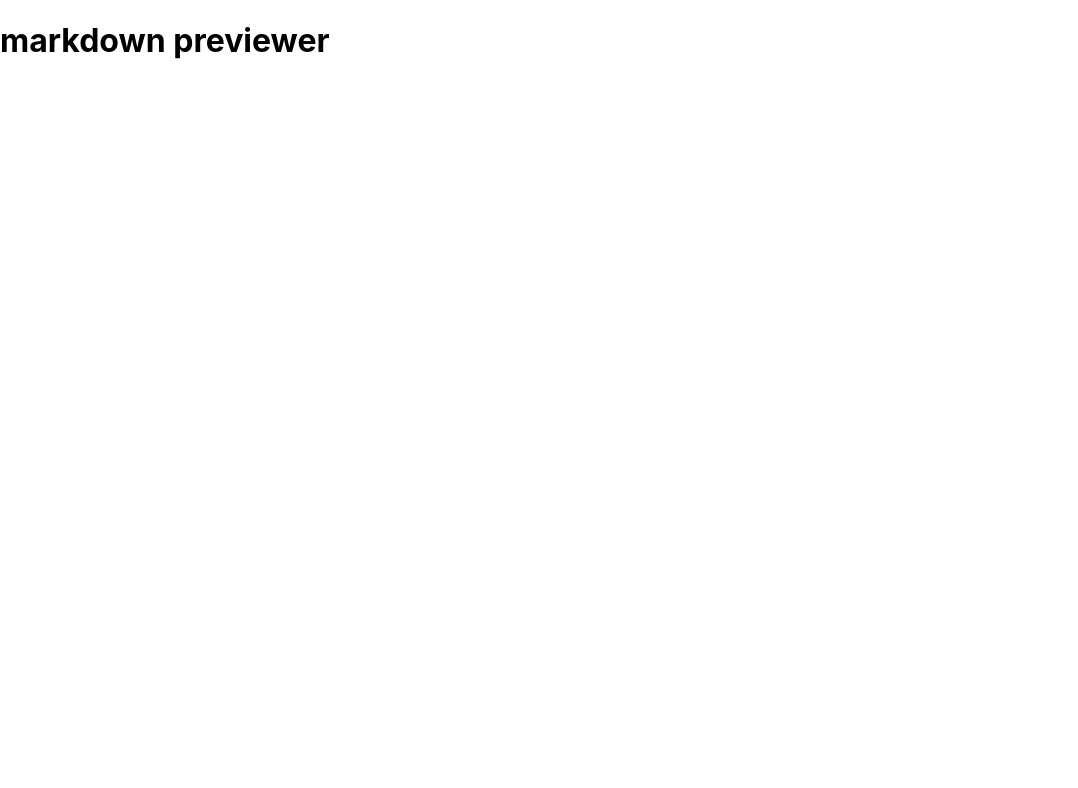
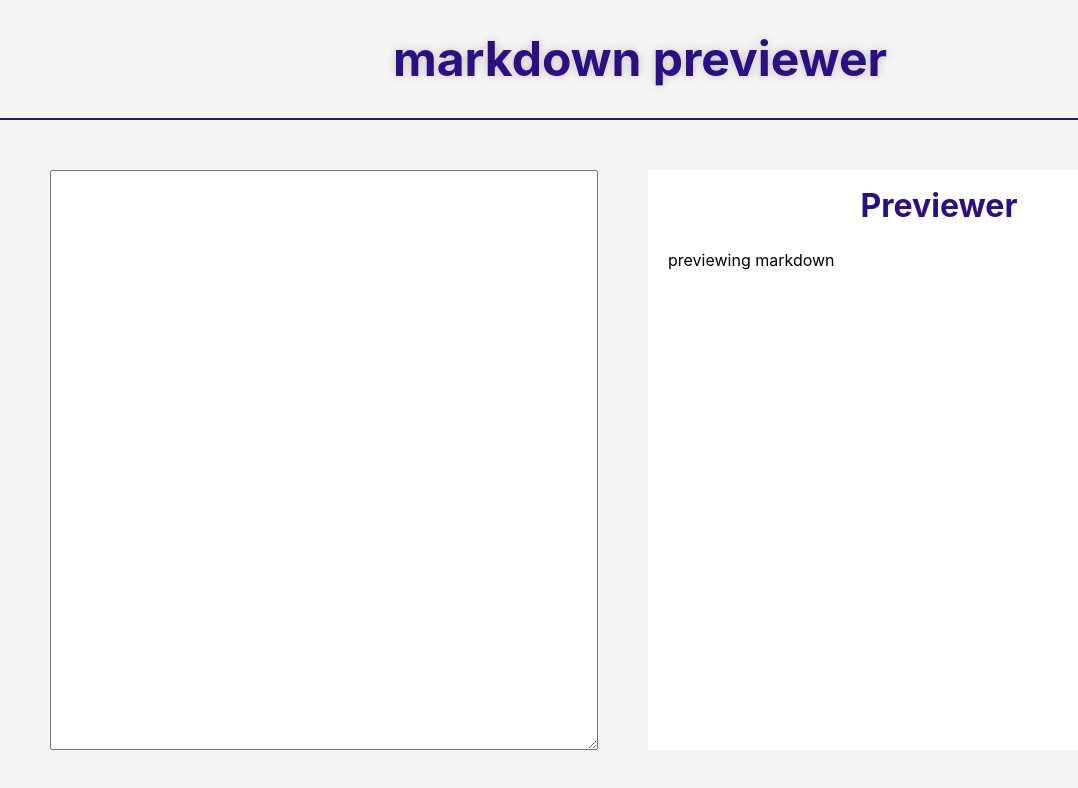
Before and after one commit to Simon-Honore/markdown-previewer, a React (Create React App) app: page / in a window 1280 px wide. Shown: the top 788 px of the page, without its empty margins (0-1078 px from the left). Built offline with nearby package versions, Linux system fonts and the light colour scheme.

Commit message:
(feat(app):static page with css

```diff
--- /dev/null
+++ b/src/App.css
@@ -0,0 +1,43 @@
+.header {
+	height: 120px;
+	background-color: #f5f5f5;
+	display: flex;
+	justify-content: center;
+	align-items: center;
+	border-bottom: 2px solid #2c0f83;
+}
+
+.header__title {
+	font-size: 3rem;
+	font-weight: bold;
+	color: #2c0f83;
+	text-shadow: 0 0 10px silver;
+}
+
+.main {
+	background-color: #f5f5f5;
+	padding: 50px;
+	min-height: calc(100dvh - 120px);
+	display: flex;
+	gap: 50px;
+}
+
+.area {
+	flex: 1;
+	min-height: 100%;
+}
+
+.previewer {
+	flex: 1;
+	min-height: 100%;
+	background-color: white;
+	padding: 20px;
+}
+
+.previewer__title {
+	font-size: 2rem;
+	font-weight: bold;
+	color: #2c0f83;
+	text-align: center;
+	margin-bottom: 30px;
+}
--- a/src/App.js
+++ b/src/App.js
@@ -1,9 +1,19 @@
-
+import './App.css';
 
 function App() {
   return (
     <div className="App">
-      <h1>markdown previewer</h1>
+      <header className='header'>
+        <h1 className='header__title'>markdown previewer</h1>
+      </header>
+      <main className='main'>
+        <textarea className='area' name="area-markdown" id="area-markdown" cols="30" rows="10"></textarea>
+        <section className='previewer'>
+          <h2 className='previewer__title'>Previewer</h2>
+          <p>previewing markdown</p>
+        </section>
+      </main>
+
     </div>
   );
 }
--- a/src/index.js
+++ b/src/index.js
@@ -1,5 +1,6 @@
 import React from 'react';
 import ReactDOM from 'react-dom/client';
+import './reset.css';
 import './index.css';
 import App from './App';
 import reportWebVitals from './reportWebVitals';
--- /dev/null
+++ b/src/reset.css
@@ -0,0 +1,159 @@
+/* http://meyerweb.com/eric/tools/css/reset/ v2.0 | 20110126 */
+
+html,
+body,
+div,
+span,
+applet,
+object,
+iframe,
+h1,
+h2,
+h3,
+h4,
+h5,
+h6,
+p,
+blockquote,
+pre,
+a,
+abbr,
+acronym,
+address,
+big,
+cite,
+code,
+del,
+dfn,
+em,
+img,
+ins,
+kbd,
+q,
+s,
+samp,
+small,
+strike,
+strong,
+sub,
+sup,
+tt,
+var,
+b,
+u,
+i,
+center,
+dl,
+dt,
+dd,
+ol,
+ul,
+li,
+fieldset,
+form,
+label,
+legend,
+table,
+caption,
+tbody,
+tfoot,
+thead,
+tr,
+th,
+td,
+article,
+aside,
+canvas,
+details,
+embed,
+figure,
+figcaption,
+footer,
+header,
+hgroup,
+menu,
+nav,
+output,
+ruby,
+section,
+summary,
+time,
+mark,
+audio,
+video {
+	margin: 0;
+	padding: 0;
+	border: 0;
+	font: inherit;
+	font-size: 100%;
+	vertical-align: baseline;
+}
+/* HTML5 display-role reset for older browsers */
+
+article,
+aside,
+details,
+figcaption,
+figure,
+footer,
+header,
+hgroup,
+menu,
+nav,
+section {
+	display: block;
+}
+
+body {
+	line-height: 1;
+}
+ol,
+ul {
+	list-style: none;
+}
+blockquote,
+q {
+	quotes: none;
+}
+
+blockquote::before,
+blockquote::after,
+q:before,
+q:after {
+	content: '';
+	content: none;
+}
+table {
+	border-collapse: collapse;
+	border-spacing: 0;
+}
+
+/* Reset perso */
+a,
+del,
+ins {
+	text-decoration: none;
+}
+a {
+	color: inherit;
+}
+
+label,
+button {
+	cursor: pointer;
+}
+
+html {
+	box-sizing: border-box;
+}
+
+*,
+*::before,
+*::after {
+	box-sizing: inherit;
+}
+
+input,
+button {
+	outline: 0;
+}
```
